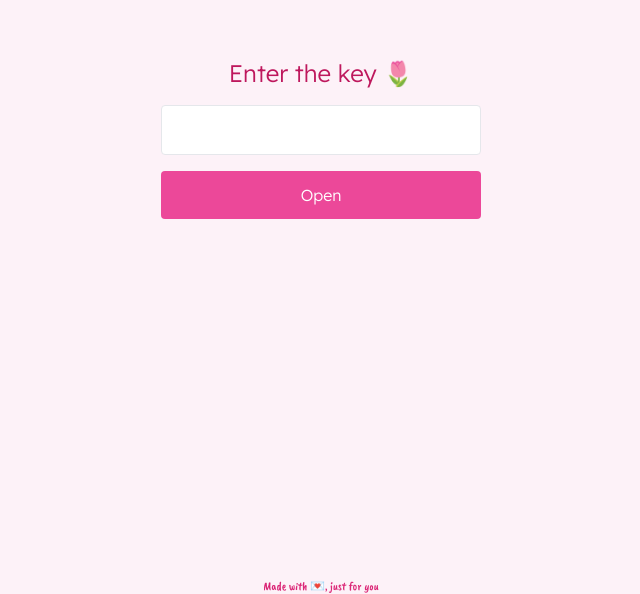
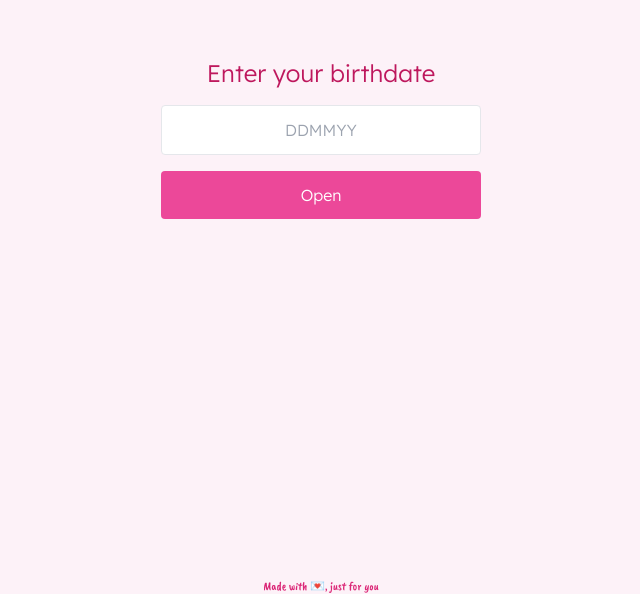
Before and after one commit to ArTheHooman/arthehooman.github.io, a plain HTML site: page index.html in a window 1280 px wide. Shown: the part 262-856 px from the top of the page, without its empty margins (319-959 px from the left). Drawn offline with nearby package versions, Linux system fonts and the light colour scheme.

Commit message:
Edit HTML

```diff
--- a/index.html
+++ b/index.html
@@ -54,11 +54,15 @@
       id="password"
       class="section flex flex-col items-center justify-center min-h-screen gap-4"
     >
-      <h1 class="text-xl sm:text-2xl text-pink-700">Enter the key 🌷</h1>
+      <h1 class="text-xl sm:text-2xl text-pink-700">Enter your birthdate</h1>
 
       <input
         id="pass"
+        inputmode="numeric"
+        pattern="[0-9]*"
         type="password"
+        placeholder="DDMMYY"
+        pattern="[0-9]*"
         class="p-3 w-full max-w-xs border rounded text-center text-base"
       />
 
@@ -190,10 +194,10 @@
         ←
       </button>
 
-      <h2 class="text-xl text-pink-700 mb-4">A little edit ✨</h2>
+      <h2 class="text-xl text-pink-700 mb-4">A little surprise ✨</h2>
 
       <video controls class="w-full rounded-xl">
-        <source src="assets/edit.mp4" />
+        <source src="assets/Her!.mov" />
       </video>
 
       <button
```
